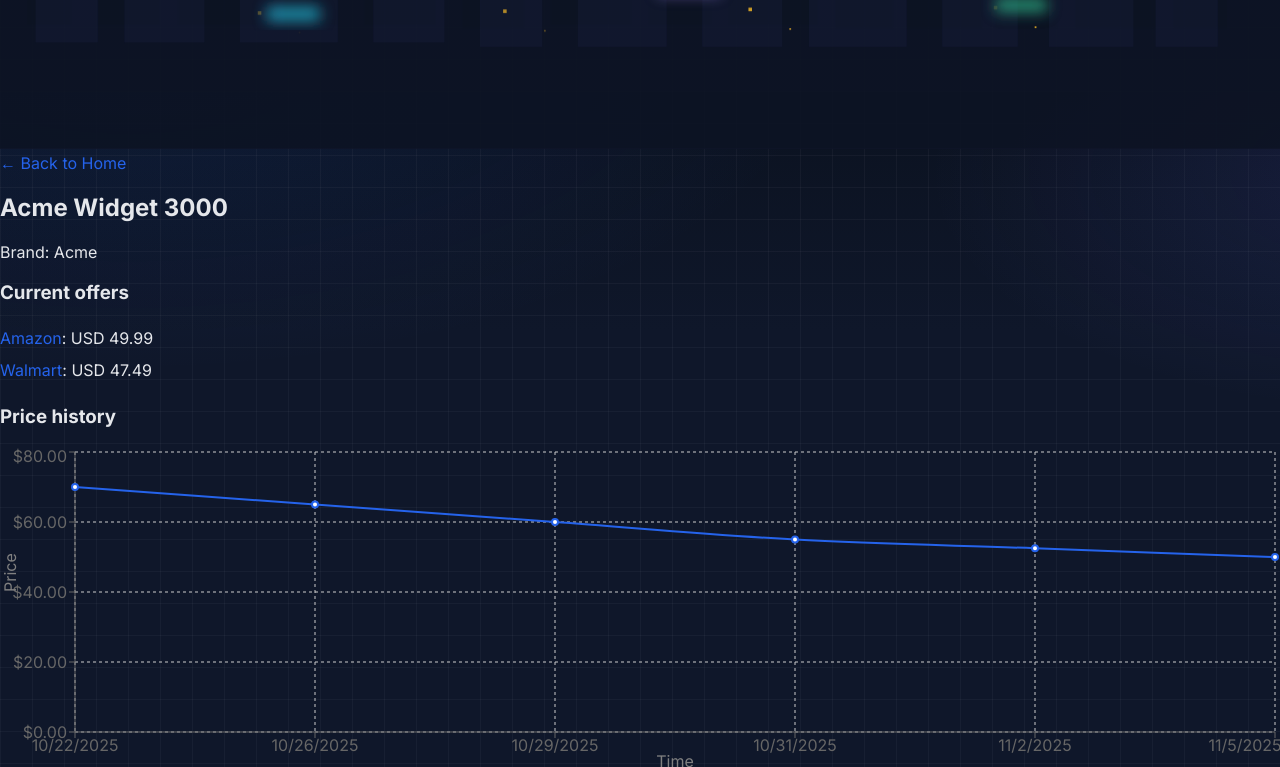
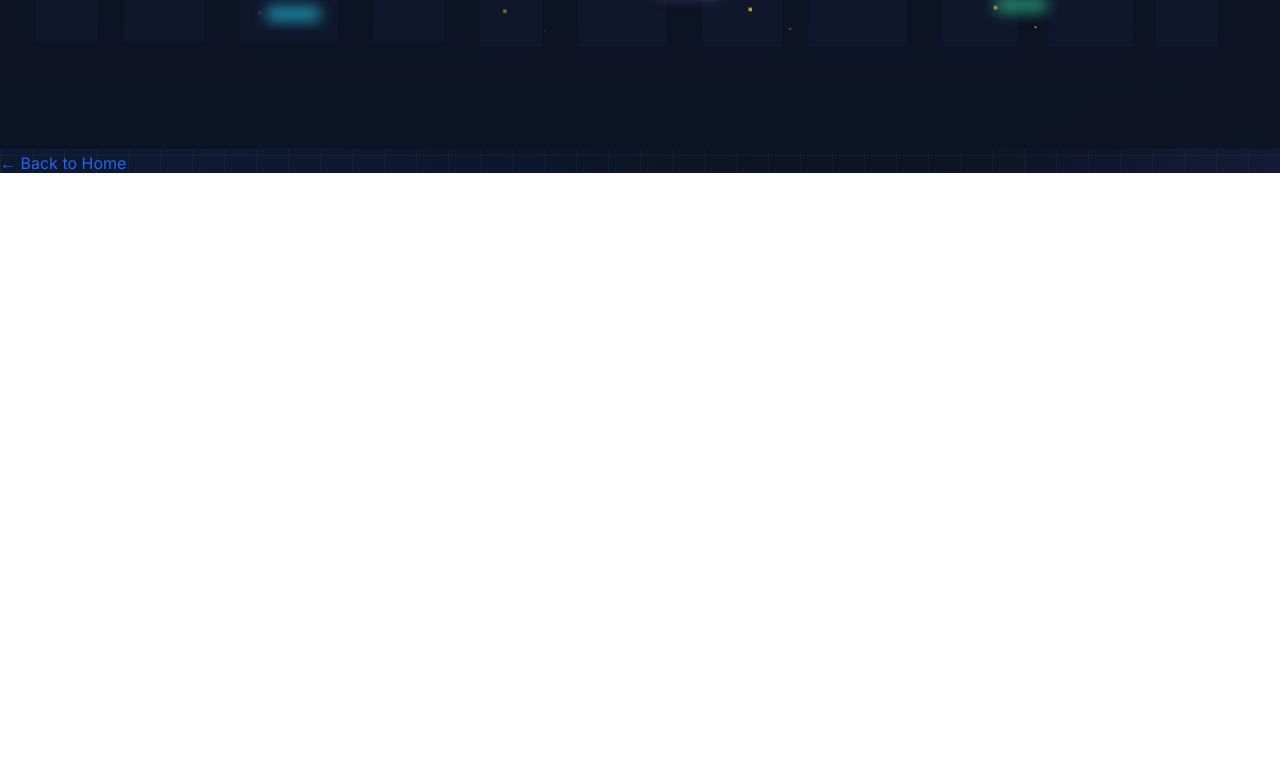
Before and after one commit to C0dingGM/CompareApp, a Next.js app in the folder web/: page /product/1 in a window 1280 px wide. Shown: the part 708-1475 px from the top of the page. After the commit the page ends 881 px from the top, so only its background shows below. Built offline with nearby package versions, Linux system fonts and the light colour scheme.

Commit message:
chore(product page): remove content below Back to Home per design (productData6)

```diff
--- a/web/app/product/[id]/page.tsx
+++ b/web/app/product/[id]/page.tsx
@@ -1,6 +1,4 @@
 import Link from 'next/link';
-import dynamic from 'next/dynamic';
-const PriceChart = dynamic(() => import('../../../components/PriceChart'), { ssr: false });
 import ProductBackground from '../../../components/ProductBackground';
 import { getProductWithOffers } from '../../../lib/mock';
 
@@ -9,26 +7,10 @@
   if (!data) return <div>Not found</div> as any;
   return (
     <div className="space-y-4">
-      {/* Background with product title + SVG price chart */}
       <ProductBackground id={data.product.id} />
       <div>
         <Link href="/" className="text-slate-400 hover:text-slate-200">← Back to Home</Link>
       </div>
-      <h2 className="text-3xl font-bold bg-gradient-to-r from-sky-400 via-violet-400 to-emerald-400 bg-clip-text text-transparent">{data.product.title}</h2>
-      <p className="text-slate-400">Brand: {data.product.brand}</p>
-      <div className="rounded-2xl border border-slate-800 p-4 bg-card/60 backdrop-blur">
-        <h3 className="text-lg font-semibold mb-2">Current offers</h3>
-        <ul className="space-y-2">
-          {data.offers.map((o: any) => (
-            <li key={o.id} className="text-sm"><a className="underline" href={o.url} target="_blank">{o.retailer}</a>: {o.currency} {o.price} {o.in_stock ? '' : '(OOS)'}
-            </li>
-          ))}
-        </ul>
-      </div>
-      <div className="rounded-2xl border border-slate-800 p-4 bg-card/60 backdrop-blur">
-        <h3 className="text-lg font-semibold mb-2">Price history</h3>
-        <PriceChart data={data.price_history} />
-      </div>
     </div>
   );
 }
```
